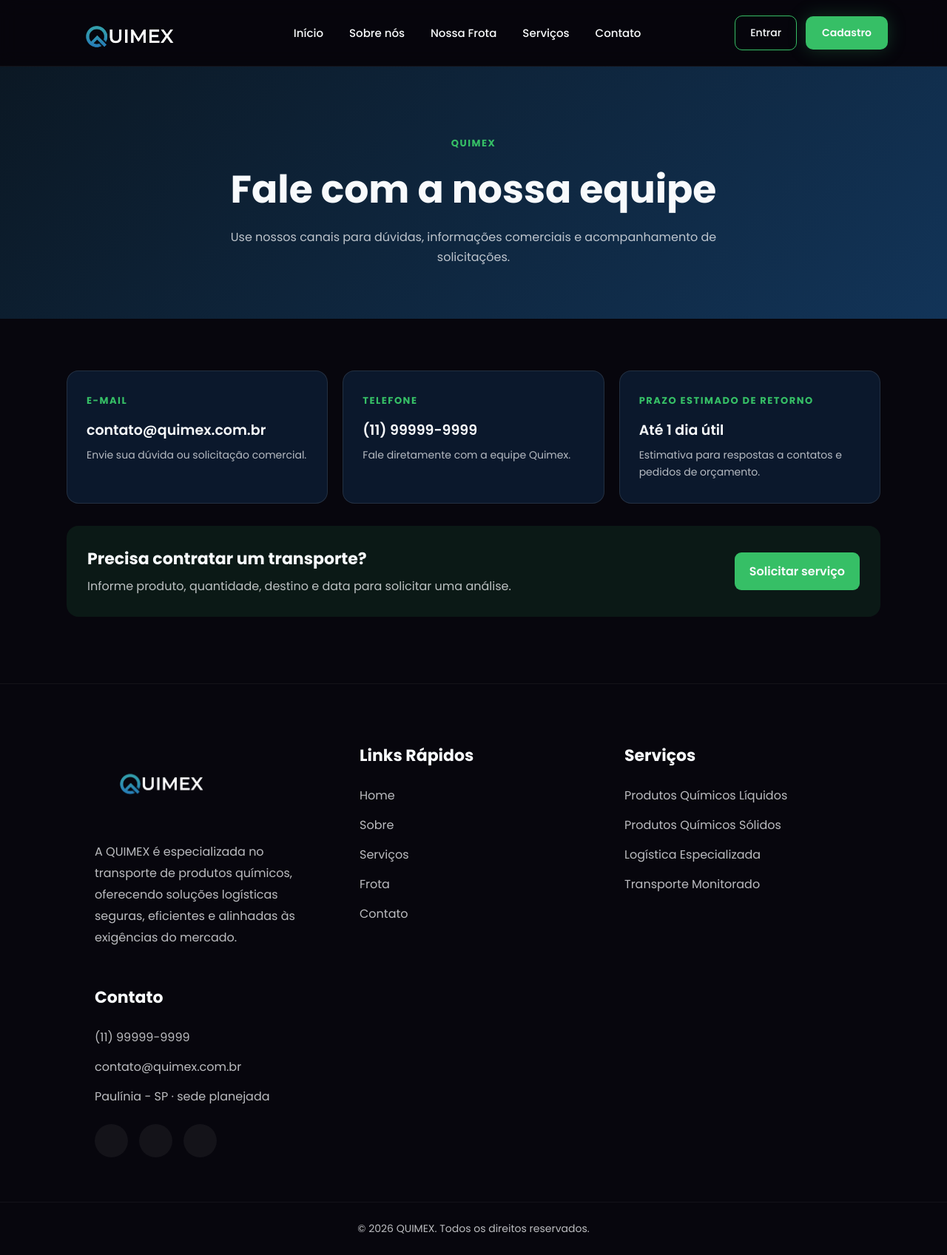
After one commit to SilasP08/TCC-Quimex, a PHP site: page /contato.php in a window 1280 px wide. The commit adds this page. Shown: the whole page at 74% size. Run offline with PHP 8.4, Linux system fonts and the light colour scheme.

Commit message:
feat(contact): add dedicated contact page

```diff
--- /dev/null
+++ b/contato.php
@@ -0,0 +1,56 @@
+<!DOCTYPE html>
+<html lang="pt-br">
+
+<head>
+    <meta charset="UTF-8">
+    <meta name="viewport" content="width=device-width, initial-scale=1.0">
+    <link rel="stylesheet" href="./css/style.css">
+    <link rel="stylesheet" href="./css/contato.css">
+    <title>Contato | Quimex</title>
+</head>
+
+<body>
+    <?php require_once __DIR__ . '/partial/header.php'; ?>
+
+    <main class="contato-page">
+        <section class="contato-banner">
+            <span>QUIMEX</span>
+            <h1>Fale com a nossa equipe</h1>
+            <p>Use nossos canais para dúvidas, informações comerciais e acompanhamento de solicitações.</p>
+        </section>
+
+        <section class="contato-section" aria-label="Canais de contato">
+            <div class="contato-grid">
+                <article class="contato-card">
+                    <span class="contato-label">E-mail</span>
+                    <a href="mailto:contato@quimex.com.br">contato@quimex.com.br</a>
+                    <p>Envie sua dúvida ou solicitação comercial.</p>
+                </article>
+
+                <article class="contato-card">
+                    <span class="contato-label">Telefone</span>
+                    <a href="tel:+5511999999999">(11) 99999-9999</a>
+                    <p>Fale diretamente com a equipe Quimex.</p>
+                </article>
+
+                <article class="contato-card">
+                    <span class="contato-label">Prazo estimado de retorno</span>
+                    <strong>Até 1 dia útil</strong>
+                    <p>Estimativa para respostas a contatos e pedidos de orçamento.</p>
+                </article>
+            </div>
+
+            <div class="contato-cta">
+                <div>
+                    <h2>Precisa contratar um transporte?</h2>
+                    <p>Informe produto, quantidade, destino e data para solicitar uma análise.</p>
+                </div>
+                <a href="./servico.php#form-servico">Solicitar serviço</a>
+            </div>
+        </section>
+    </main>
+
+    <?php require_once __DIR__ . '/partial/footer.php'; ?>
+</body>
+
+</html>
--- /dev/null
+++ b/css/contato.css
@@ -0,0 +1,120 @@
+.contato-page {
+    min-height: 100vh;
+    padding-top: 90px;
+    background: #07060D;
+    color: #F8FAFC;
+}
+
+.contato-banner {
+    padding: 90px 20px 70px;
+    text-align: center;
+    background: linear-gradient(135deg, #0b1824, #123458);
+}
+
+.contato-banner span,
+.contato-label {
+    color: #36BF66;
+    font-size: 13px;
+    font-weight: 700;
+    letter-spacing: 1.5px;
+    text-transform: uppercase;
+}
+
+.contato-banner h1 {
+    margin: 12px 0;
+    font-size: clamp(32px, 5vw, 52px);
+}
+
+.contato-banner p {
+    max-width: 680px;
+    margin: auto;
+    color: rgba(248, 250, 252, 0.75);
+    line-height: 1.7;
+}
+
+.contato-section {
+    width: min(1100px, 90%);
+    margin: auto;
+    padding: 70px 0 90px;
+}
+
+.contato-grid {
+    display: grid;
+    grid-template-columns: repeat(3, minmax(0, 1fr));
+    gap: 20px;
+}
+
+.contato-card {
+    min-height: 180px;
+    padding: 26px;
+    border: 1px solid rgba(248, 250, 252, 0.1);
+    border-radius: 16px;
+    background: rgba(18, 52, 88, 0.42);
+}
+
+.contato-card a,
+.contato-card strong {
+    display: block;
+    margin: 14px 0 8px;
+    color: #F8FAFC;
+    font-size: 19px;
+    font-weight: 600;
+    text-decoration: none;
+    overflow-wrap: anywhere;
+}
+
+.contato-card a:hover {
+    color: #36BF66;
+}
+
+.contato-card p {
+    color: rgba(248, 250, 252, 0.72);
+    font-size: 14px;
+    line-height: 1.6;
+}
+
+.contato-cta {
+    display: flex;
+    align-items: center;
+    justify-content: space-between;
+    gap: 24px;
+    margin-top: 30px;
+    padding: 28px;
+    border-radius: 16px;
+    background: rgba(54, 191, 102, 0.1);
+}
+
+.contato-cta h2 {
+    margin-bottom: 8px;
+    font-size: 22px;
+}
+
+.contato-cta p {
+    color: rgba(248, 250, 252, 0.75);
+    line-height: 1.6;
+}
+
+.contato-cta a {
+    flex-shrink: 0;
+    padding: 13px 20px;
+    border-radius: 9px;
+    background: #36BF66;
+    color: #F8FAFC;
+    font-weight: 600;
+    text-decoration: none;
+}
+
+.contato-cta a:hover {
+    background: #2ea858;
+}
+
+@media (max-width: 750px) {
+    .contato-grid {
+        grid-template-columns: 1fr;
+    }
+
+    .contato-cta {
+        align-items: flex-start;
+        flex-direction: column;
+    }
+}
--- a/index.php
+++ b/index.php
@@ -61,7 +61,7 @@ $base = '/TCC-Quimex/';
                     Sistemas inteligentes para aumentar produtividade.
                 </p>
 
-                <a href="#">Nossos serviços</a>
+                <a href="./servico.php">Nossos serviços</a>
 
             </div>
 
@@ -85,7 +85,7 @@ $base = '/TCC-Quimex/';
                     Profissionais preparados para grandes desafios.
                 </p>
 
-                <a href="#">Entrar em contato</a>
+                <a href="./contato.php">Entrar em contato</a>
 
             </div>
 
--- a/partial/footer.php
+++ b/partial/footer.php
@@ -26,9 +26,9 @@
             <ul>
                 <li><a href="./index.php">Home</a></li>
                 <li><a href="./sobre.php">Sobre</a></li>
-                <li><a href="#">Serviços</a></li>
+                <li><a href="./servico.php">Serviços</a></li>
                 <li><a href="./frota.php">Frota</a></li>
-                <li><a href="#">Contato</a></li>
+                <li><a href="./contato.php">Contato</a></li>
             </ul>
 
         </div>
@@ -57,7 +57,7 @@
             <ul>
                 <li>(11) 99999-9999</li>
                 <li>contato@quimex.com.br</li>
-                <li>Santo André - SP</li>
+                <li>Paulínia - SP · sede planejada</li>
             </ul>
 
             <div class="socials">
--- a/partial/header.php
+++ b/partial/header.php
@@ -45,20 +45,16 @@ if ($logado && isset($_SESSION['nivel'])) {
 
         <nav class="menu">
 
-            <a href="<?php echo $base; ?>admin.php">
+            <a href="<?php echo $base; ?>admin/admin.php">
                 Dashboard
             </a>
 
-            <a href="<?php echo $base; ?>admin/perfil.php">
-                Meu Perfil
-            </a>
-
-            <a href="<?php echo $base; ?>admin/pedidos.php">
+            <a href="<?php echo $base; ?>admin/contratos.php">
                 Contratos
             </a>
 
-            <a href="<?php echo $base; ?>admin/clientes.php">
-                Clientes
+            <a href="<?php echo $base; ?>index.php">
+                Voltar ao site
             </a>
 
         </nav>
@@ -200,29 +196,11 @@ if ($logado && isset($_SESSION['nivel'])) {
                 </a>
 
 
-                <a href="<?php echo $base; ?>admin/perfil.php">
-
-                    <span>👤</span>
-
-                    Meu Perfil
-
-                </a>
-
-
                 <a href="<?php echo $base; ?>admin/contratos.php">
 
                     <span>📋</span>
 
                     Contratos
-
-                </a>
-
-
-                <a href="<?php echo $base; ?>admin/clientes.php">
-
-                    <span>👥</span>
-
-                    Clientes
 
                 </a>
 
```
